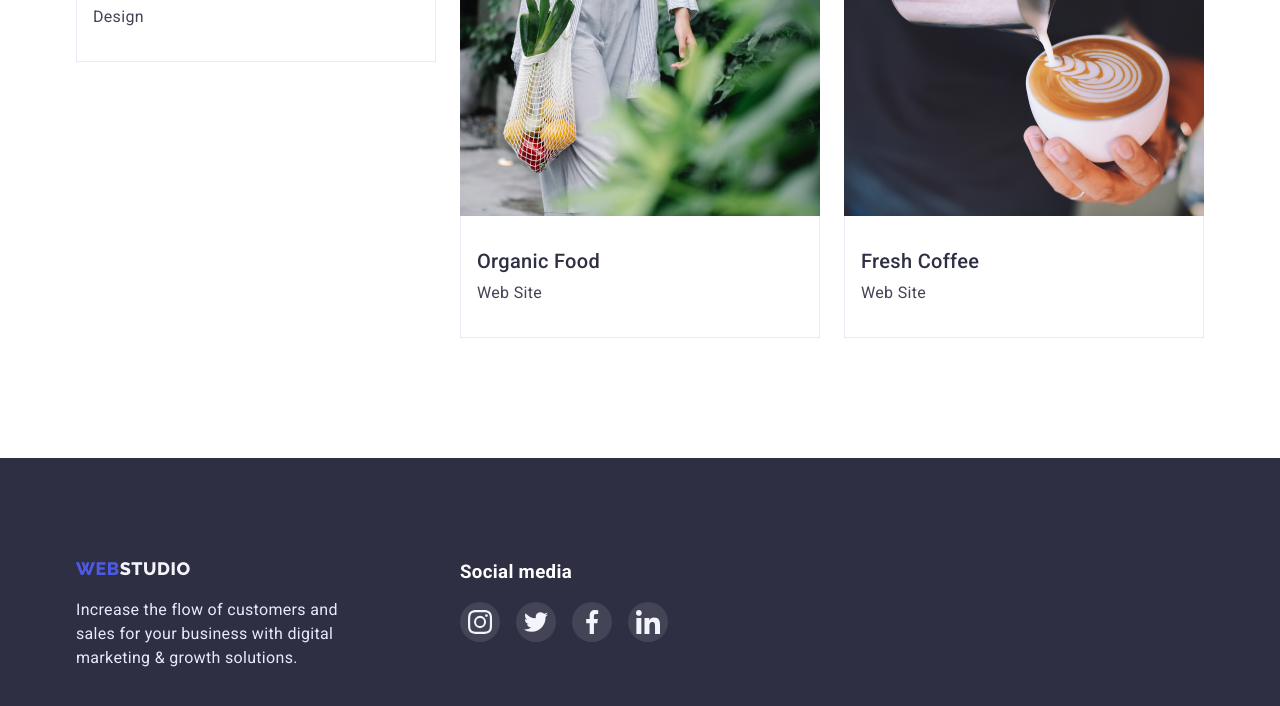
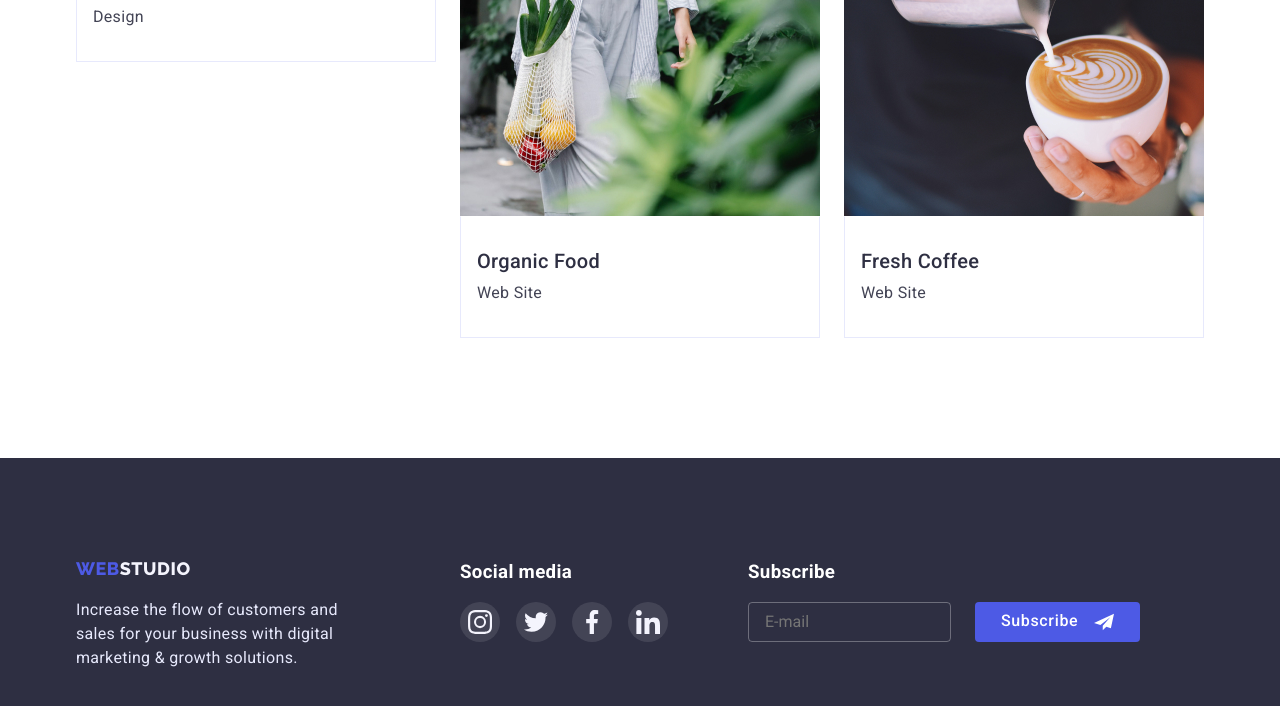
Before and after one commit to Bondarchuk-jl/goit-markup-hw-06, a plain HTML site: page portfolio.html in a window 1280 px wide. Shown: the part 1305-2011 px from the top of the page. Drawn offline with nearby package versions, Linux system fonts and the light colour scheme.

Commit message:
Додала в портфоліо футер

```diff
--- a/portfolio.html
+++ b/portfolio.html
@@ -193,7 +193,7 @@
       </section>
     </main>
 
-   <!-- футер-->
+<!-- футер-->
     <footer class="footer">
       <div class="container footersec">
         <section class="footer-logosec">
@@ -239,6 +239,25 @@
             </li>
           </ul>
         </section>
+        <div class="subscribe">
+          <h3 class="footersoc-text">Subscribe</h3>
+          <form class="subckribe-buttom">
+            <input
+              type="email"
+              name="subscribe "
+              id="subscribe"
+              placeholder="E-mail"
+              class="subscribe-input"
+            />
+            <span class="subscribe-icon-sp">
+              <button type="submit" class="subscribe-buttom">Subscribe</button>
+
+              <svg class="subscribe-icon" width="24" height="20">
+                <use href="./images/icons.svg#icon-telegram"></use>
+              </svg>
+            </span>
+          </form>
+        </div>
       </div>
     </footer>
   </body>
```
